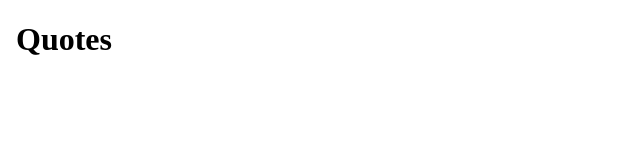
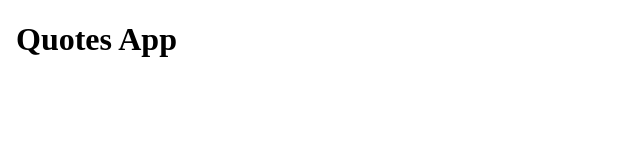
Before and after one commit to Kipkorir2017/Quote-Angular-IP, an Angular app in the folder Documents/CoreIPs/Quotes/: page / in a window 1280 px wide. Shown: the top 160 px of the page, without its empty margins (0-640 px from the left). Built offline with nearby package versions, Linux system fonts and the light colour scheme.

Commit message:
cut content in app component and shift them to quote component

```diff
--- a/Documents/CoreIPs/Quotes/src/app/app.component.html
+++ b/Documents/CoreIPs/Quotes/src/app/app.component.html
@@ -1,19 +1 @@
-<!DOCTYPE html>
-<html lang="en">
-
-<head>
-  <meta charset="UTF-8">
-  <meta http-equiv="X-UA-Compatible" content="IE=edge">
-  <meta name="viewport" content="width=device-width, initial-scale=1.0">
-  <title>Quotes</title>
-</head>
-
-<body>
-  <div class="container">
-    <div>
-     <h1>{{title}}</h1>
-    </div>
-  </div>
-</body>
-
-</html>
+<app-quote></app-quote>
--- a/Documents/CoreIPs/Quotes/src/app/app.component.ts
+++ b/Documents/CoreIPs/Quotes/src/app/app.component.ts
@@ -6,5 +6,5 @@
   styleUrls: ['./app.component.css']
 })
 export class AppComponent {
-  title = 'Quotes';
+
 }
--- a/Documents/CoreIPs/Quotes/src/app/app.module.ts
+++ b/Documents/CoreIPs/Quotes/src/app/app.module.ts
@@ -4,11 +4,13 @@
 import { AppRoutingModule } from './app-routing.module';
 import { AppComponent } from './app.component';
 import { QuoteComponent } from './quote/quote.component';
+import { QuoteDetailComponent } from './quote-detail/quote-detail.component';
 
 @NgModule({
   declarations: [
     AppComponent,
-    QuoteComponent
+    QuoteComponent,
+    QuoteDetailComponent
   ],
   imports: [
     BrowserModule,
--- /dev/null
+++ b/Documents/CoreIPs/Quotes/src/app/quote-detail/quote-detail.component.html
@@ -0,0 +1 @@
+<p>quote-detail works!</p>
--- /dev/null
+++ b/Documents/CoreIPs/Quotes/src/app/quote-detail/quote-detail.component.ts
@@ -0,0 +1,15 @@
+import { Component, OnInit } from '@angular/core';
+
+@Component({
+  selector: 'app-quote-detail',
+  templateUrl: './quote-detail.component.html',
+  styleUrls: ['./quote-detail.component.css']
+})
+export class QuoteDetailComponent implements OnInit {
+
+  constructor() { }
+
+  ngOnInit(): void {
+  }
+
+}
--- a/Documents/CoreIPs/Quotes/src/app/quote/quote.component.html
+++ b/Documents/CoreIPs/Quotes/src/app/quote/quote.component.html
@@ -1 +1,19 @@
-<p>quote works!</p>
+<!DOCTYPE html>
+<html lang="en">
+
+<head>
+  <meta charset="UTF-8">
+  <meta http-equiv="X-UA-Compatible" content="IE=edge">
+  <meta name="viewport" content="width=device-width, initial-scale=1.0">
+  <title>Quotes</title>
+</head>
+
+<body>
+  <div class="container">
+    <div>
+     <h1>{{title}}</h1>
+    </div>
+  </div>
+</body>
+
+</html>
--- a/Documents/CoreIPs/Quotes/src/app/quote/quote.component.ts
+++ b/Documents/CoreIPs/Quotes/src/app/quote/quote.component.ts
@@ -6,6 +6,7 @@
   styleUrls: ['./quote.component.css']
 })
 export class QuoteComponent implements OnInit {
+  title = 'Quotes App';
 
   constructor() { }
 
```
Also changed, not shown: Documents/CoreIPs/Quotes/src/app/quote-detail/quote-detail.component.css (added), 1 other file (tests, documents, lock files or other folders).
